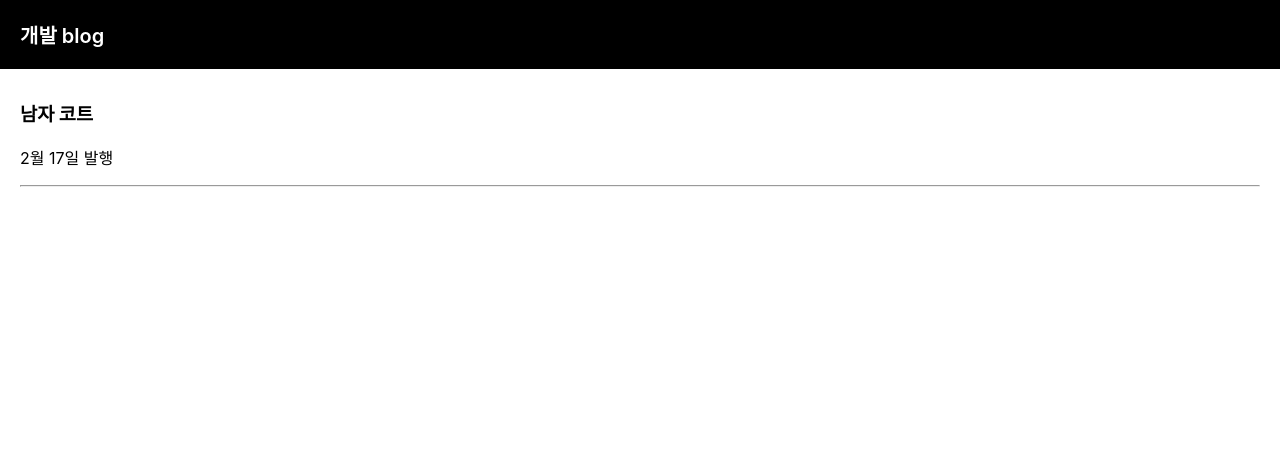
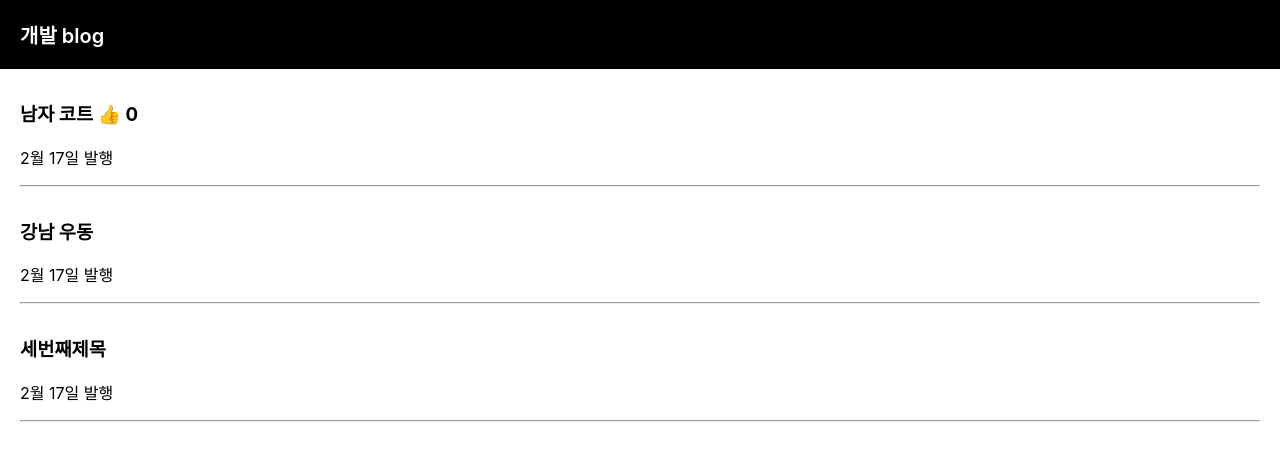
Before and after one commit to choisangsoo/react-test, a React (Create React App) app in the folder blog/: page / in a window 1280 px wide. Shown: the top 460 px of the page. Built offline with nearby package versions, Linux system fonts and the light colour scheme.

Commit message:
문법 스터디 1

```diff
--- a/blog/src/App.js
+++ b/blog/src/App.js
@@ -1,3 +1,6 @@
+
+/* eslint-disable */
+
 import React, {useState} from 'react';
 import logo from './logo.svg';
 import './App.css';
@@ -5,6 +8,7 @@
 function App(){
 
   let [글제목, 글제목변경] = useState(['남자 코트', '강남 우동', '세번째제목']);
+  let [따봉, 따봉변경] = useState(0);
   //변수 대신 사용 가능 공간
   //자주 바뀌거나 중요한 데이터는 useState를 써라 필수~!!!
   //변수처럼 새로고침 안해도 재랜더링 됨
@@ -17,10 +21,20 @@
       </div>
 
       <div className="list">
-          <h3>{ 글제목[0] }</h3>
+          <h3>{ 글제목[0] }  <span onClick={ ()=>{ 따봉변경(따봉+1)} }>👍</span> { 따봉 } </h3>
           <p>2월 17일 발행</p>
           <hr/>
-        </div>
+      </div>
+      <div className="list">
+          <h3>{ 글제목[1] }</h3>
+          <p>2월 17일 발행</p>
+          <hr/>
+      </div>
+      <div className="list">
+          <h3>{ 글제목[2] }</h3>
+          <p>2월 17일 발행</p>
+          <hr/>
+      </div>
     </div>
   )
 }
```
